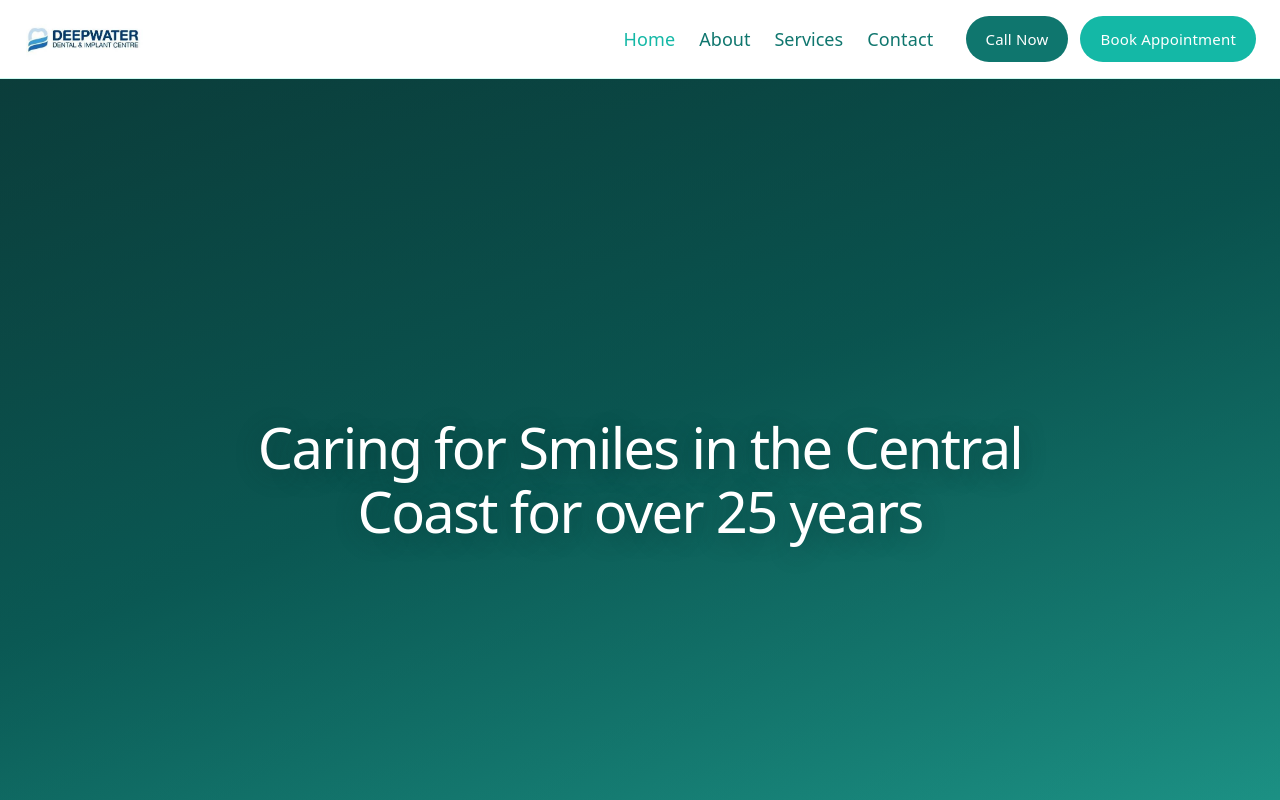
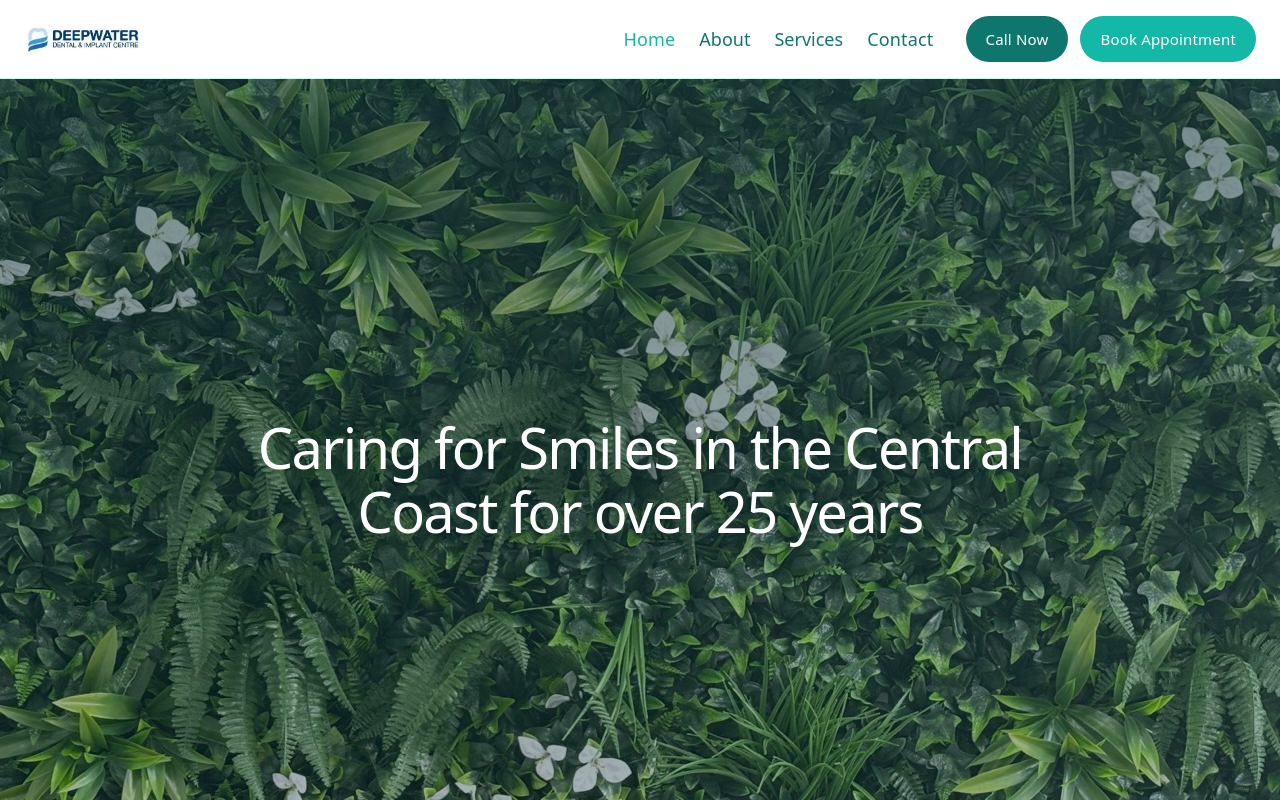
Before and after one commit to katnguyen2301-ops/Deepwater-website, a React (Vite) app: page / in a window 1280 px wide. Shown: the top 800 px of the page. Built offline with nearby package versions, Linux system fonts and the light colour scheme.

Commit message:
Use real practice photo for homepage hero background
Replaces the placeholder gradient with the client's green wall
photo and lightens the overlay so the greenery stays visible while
keeping the heading readable.

```diff
--- a/src/pages/Home.jsx
+++ b/src/pages/Home.jsx
@@ -1,15 +1,18 @@
 import ServicesCarousel from '../ServicesCarousel'
 import TeamCarousel from '../TeamCarousel'
 import HomeFaq from '../HomeFaq'
+import heroBackground from '../assets/hero-background.jpg'
 
 function Home() {
   return (
     <>
       <div className="home-hero-spacer">
         <section className="home-hero">
-          {/* Placeholder gradient — swap for a real photo by giving
-              .home-hero-media a background-image instead. */}
-          <div className="home-hero-media" aria-hidden="true" />
+          <div
+            className="home-hero-media"
+            style={{ backgroundImage: `url(${heroBackground})` }}
+            aria-hidden="true"
+          />
           <div className="home-hero-overlay" aria-hidden="true" />
           <h1>Caring for Smiles in the Central Coast for over 25 years</h1>
         </section>
```
Also changed, not shown: src/assets/hero-background.jpg (added).
